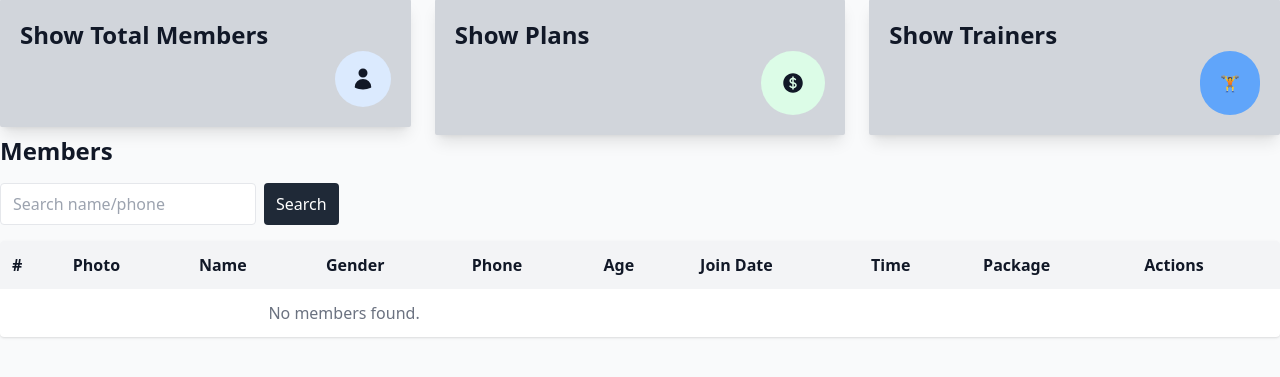
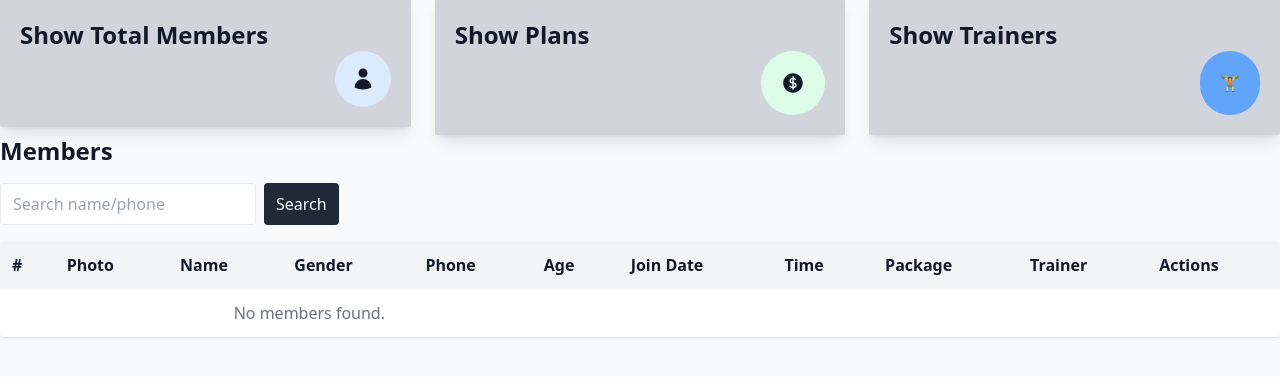
Before and after one commit to Sunny-2787/Gym-managment, a Django app: page /tasks/Member/ in a window 1280 px wide. Shown: the part 145-522 px from the top of the page. Run offline with Django 5.2, Linux system fonts and the light colour scheme; the visitor is signed in with stand-in values (Sample User, id 1); some libraries are stand-ins or nearby versions.

Commit message:
Relation with trainer model

```diff
--- a/gym/settings.py
+++ b/gym/settings.py
@@ -83,6 +83,7 @@ WSGI_APPLICATION = 'gym.wsgi.application'
 #         'NAME': BASE_DIR / 'db.sqlite3',
 #     }
 # }
+# LocalHost DATABASES
 DATABASES = {
     'default': {
         'ENGINE': 'django.db.backends.postgresql',
@@ -93,6 +94,7 @@ DATABASES = {
         'PORT': '5432'
     }
 }
+# Online DATABASES
 # DATABASES = {
 #     'default': dj_database_url.config(
 #         default='postgresql://gym_db_h1hi_user:urSbI0jOci5ZHtQZgxpzRIaQmwvm77H4@dpg-d2kcbfemcj7s73a63ha0-a.singapore-postgres.render.com/gym_db_h1hi',
--- a/tasks/forms.py
+++ b/tasks/forms.py
@@ -5,12 +5,13 @@ from tasks.models import Member, MembershipPlan, Trainer
 class MemberForm(forms.ModelForm):
     class Meta:
         model = Member
-        fields = ['name','age','gender', 'plan' ,'phone','email','address' ,'photo']
+        fields = ['name','age','gender', 'plan','trainers' ,'phone','email','address' ,'photo']
         widgets = {
             'name': forms.TextInput(attrs={'class': 'border rounded p-2 w-full', 'placeholder': 'Full Name'}),
             'age': forms.NumberInput(attrs={'class': 'border rounded p-2 w-full', 'placeholder': 'Age'}),
             'gender': forms.Select(attrs={'class': 'border rounded p-2 w-full'}),
             'plan': forms.Select(attrs={'class': 'border rounded p-2 w-full'}),
+            'trainers': forms.CheckboxSelectMultiple(attrs={'class': 'border rounded p-2 w-full'}),
             'photo': forms.ClearableFileInput(attrs={'class': 'border rounded p-2 w-full','accept': 'image/*','capture': 'camera'}),
             'phone': forms.TextInput(attrs={'class': 'border rounded p-2 w-full', 'placeholder': 'Phone Number'}),
             'email': forms.EmailInput(attrs={'class': 'border rounded p-2 w-full', 'placeholder': 'Phone Number'}),
--- a/tasks/templates/memberlist.html
+++ b/tasks/templates/memberlist.html
@@ -22,6 +22,7 @@
 <th class="p-3">Join Date</th>
 <th class="p-3">Time</th>
 <th class="p-3">Package</th>
+<th class="p-3">Trainer</th>
 <th class="p-3">Actions</th>
 </tr>
 </thead>
@@ -45,6 +46,13 @@
 <td class="p-3">{{ m.join_date }}</td>
 <td class="p-3">{{ m.Time }}</td>
 <td class="p-3">{{ m.plan }}</td>
+  <td class="p-3">
+    {% for trainer in m.trainers.all %}
+      {{ trainer.name }}{% if not forloop.last %}, {% endif %}
+    {% empty %}
+      <span class="text-gray-400 text-sm">No Trainer</span>
+    {% endfor %}
+  </td>
 <td class="p-3 flex gap-2">
 <a href="{% url "update" m.id %}" class="text-blue-600">Edit</a>
 <form action="{% url "delet" m.id %}" method='POST'>
```
Also changed, not shown: tasks/models.py (+3 -8 lines), tasks/migrations/0010_member_trainers.py (added).
